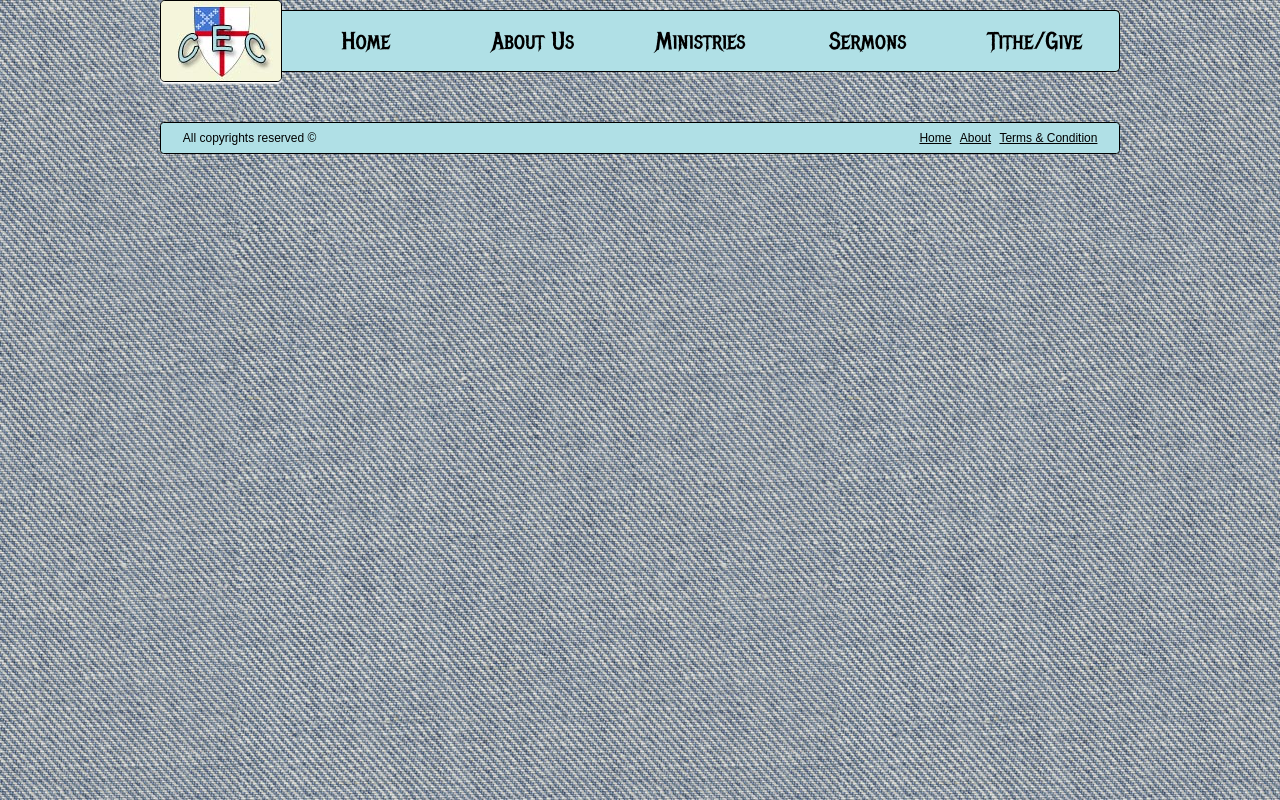
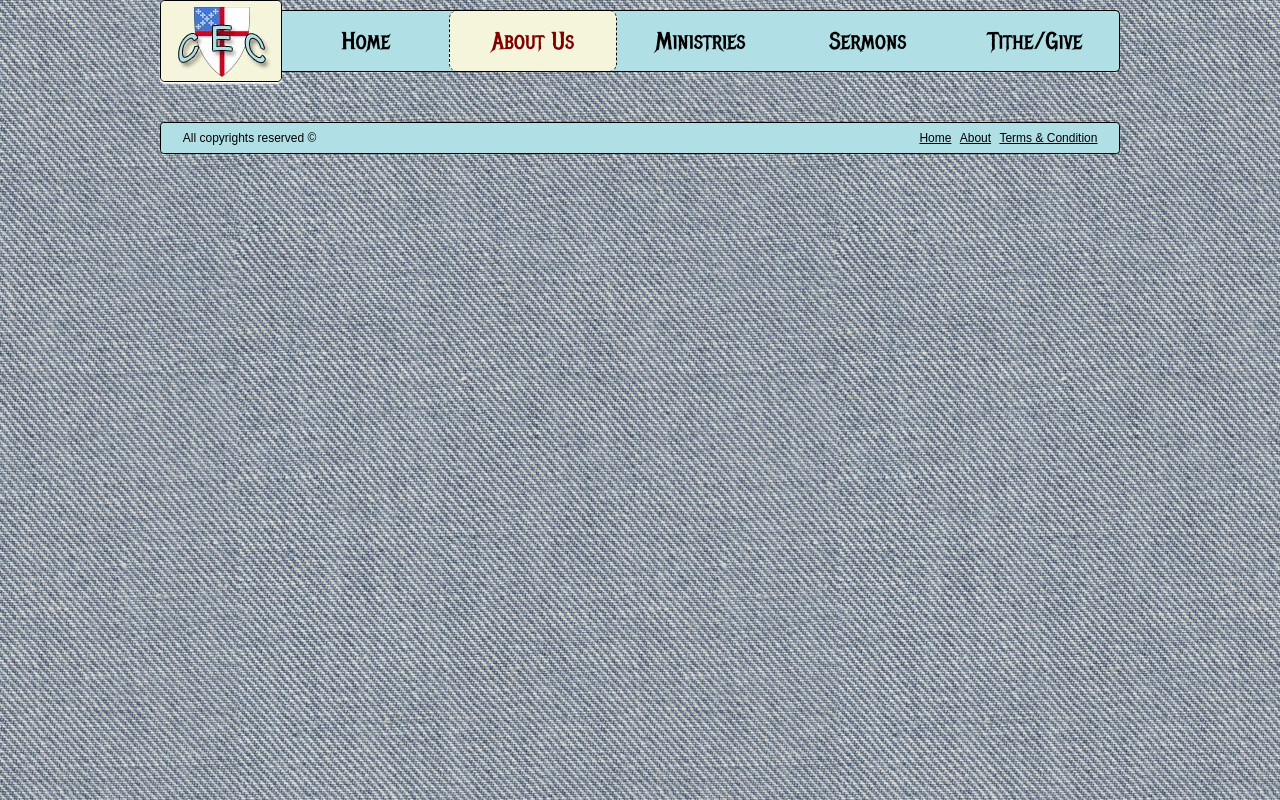
Before and after one commit to rjalca/Christ_Episcopal_Church, a plain HTML site: page project/about.html in a window 1280 px wide. Drawn offline with Linux system fonts and the light colour scheme; a web font is replaced by a local one.

Commit message:
cleaned up html & css files

```diff
--- a/project/about.html
+++ b/project/about.html
@@ -17,7 +17,7 @@
 			<nav>
 				<ul>
 					<li><a href="index.html">Home</a></li>
-					<li><a href="about.html">About Us</a></li>
+					<li id="current"><a href="about.html">About Us</a></li>
 					<li><a href="ministries.html">Ministries</a></li>
 					<li><a href="sermons.html">Sermons</a></li>
 					<li><a href="tithe.html">Tithe/Give</a></li>
```
Also changed, not shown: project/sermons.html (+1 -1 lines).
